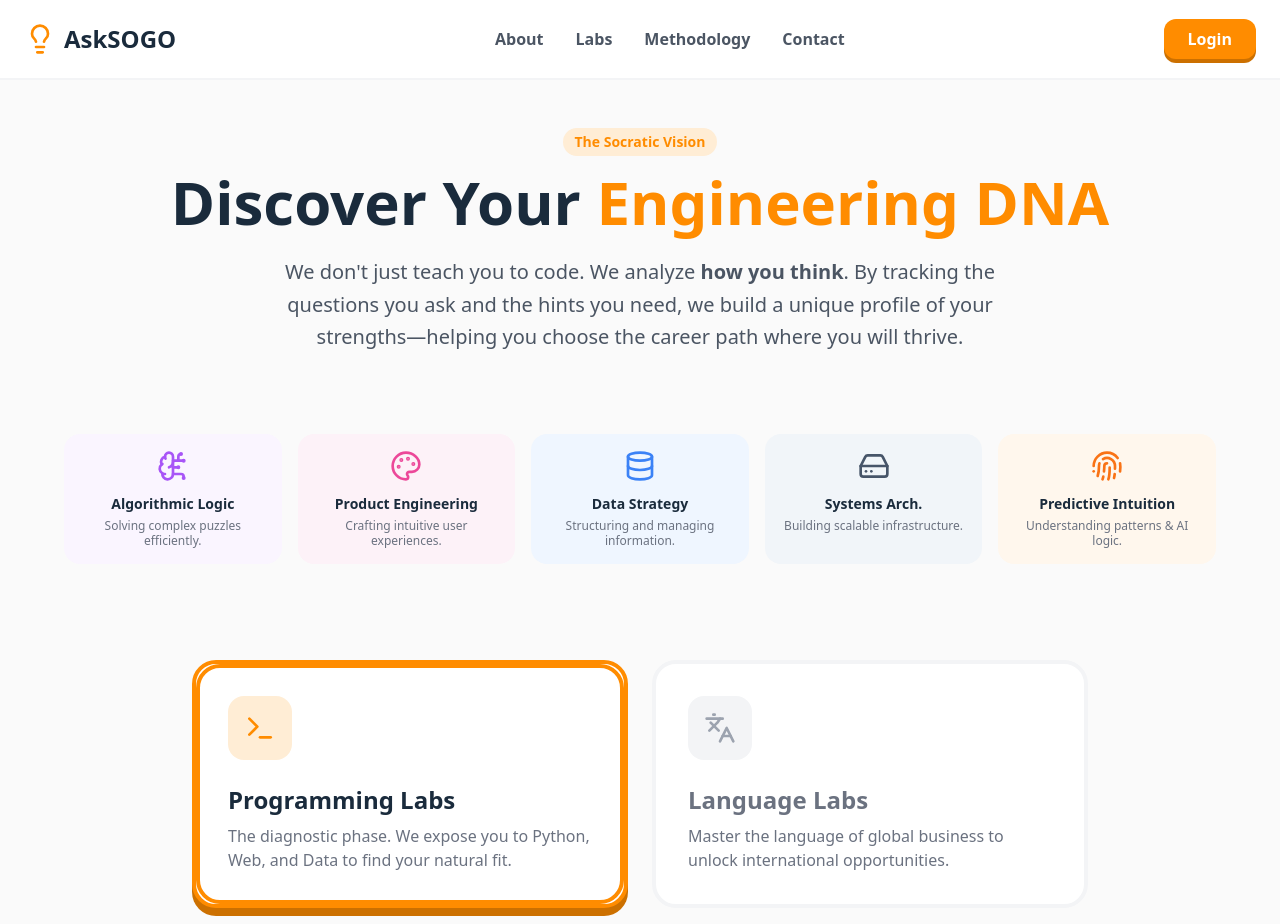
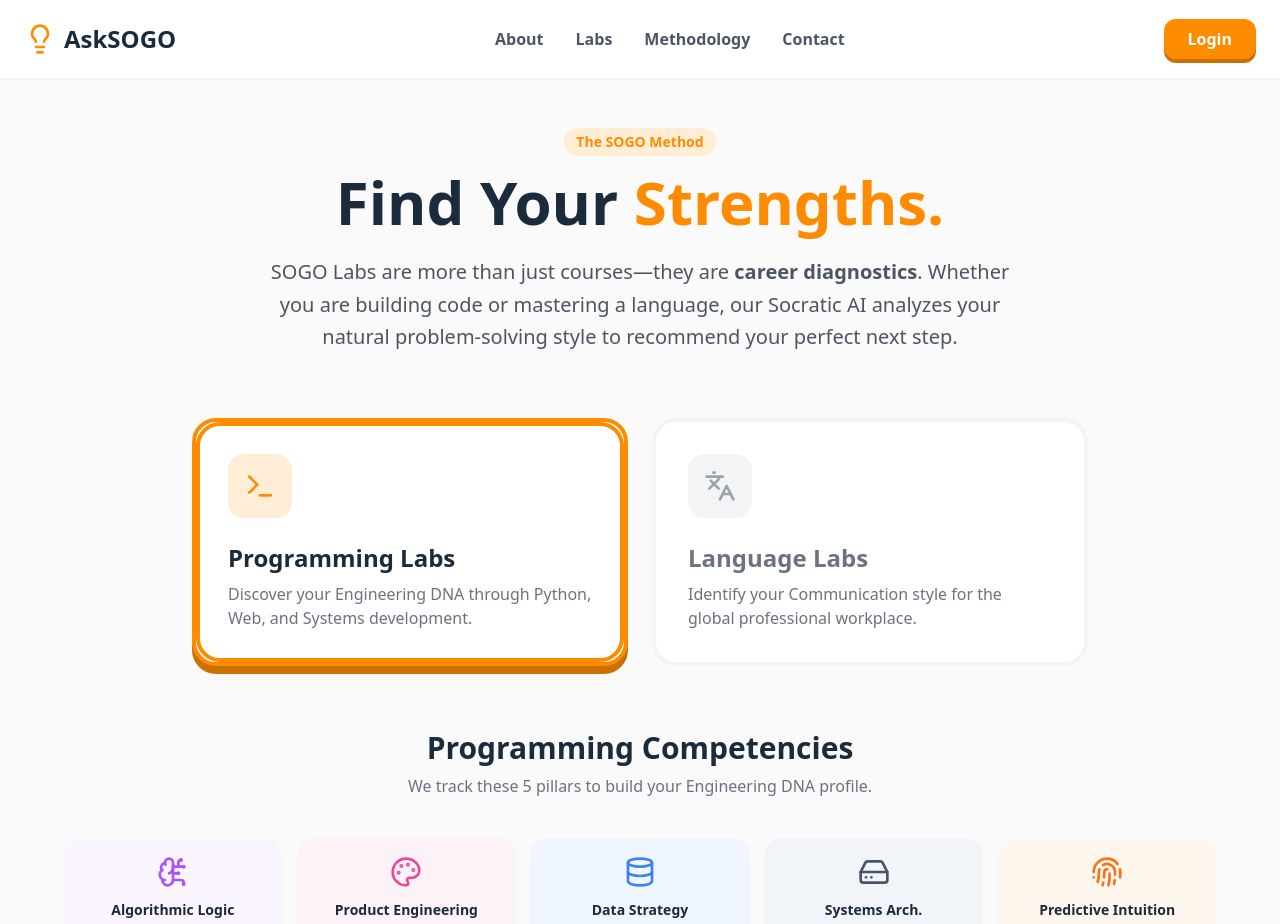
Before and after one commit to prabhu-ramachandran/asksogo-labs, a React (Vite) app in the folder frontend/: page /labs in a window 1280 px wide. Shown: the top 924 px of the page. Built offline with nearby package versions, Linux system fonts and the light colour scheme; no server answers.

Commit message:
feat: contextualize diagnostic pillars by lab type

```diff
--- a/frontend/src/components/LabsPage.tsx
+++ b/frontend/src/components/LabsPage.tsx
@@ -20,7 +20,10 @@ import {
   Radar,
   BrainCircuit,
   Palette,
-  HardDrive
+  HardDrive,
+  UserCheck,
+  Zap,
+  Sparkles
 } from 'lucide-react';
 
 export default function LabsPage() {
@@ -30,65 +33,26 @@ export default function LabsPage() {
     <div className="min-h-screen bg-[#FAFAFA] font-sans pt-12 pb-24">
       <div className="max-w-7xl mx-auto px-6">
 
-        {/* Header Section */}
+        {/* Header Section: Universal Vision */}
         <motion.div
           initial={{ opacity: 0, y: 20 }}
           animate={{ opacity: 1, y: 0 }}
-          className="text-center mb-20"
+          className="text-center mb-16"
         >
           <span className="inline-block py-1 px-3 rounded-full bg-orange-100 text-[#FF8C00] font-bold text-sm mb-4">
-            The Socratic Vision
+            The SOGO Method
           </span>
           <h1 className="text-5xl md:text-6xl font-extrabold text-[#1A2B3C] mb-6">
-            Discover Your <span className="text-[#FF8C00]">Engineering DNA</span>
+            Find Your <span className="text-[#FF8C00]">Strengths.</span>
           </h1>
           <p className="text-xl text-gray-600 max-w-3xl mx-auto leading-relaxed">
-            We don't just teach you to code. We analyze <strong>how you think</strong>.
-            By tracking the questions you ask and the hints you need, we build a unique profile of your strengths—helping you choose the career path where you will thrive.
+            SOGO Labs are more than just courses—they are <strong>career diagnostics</strong>.
+            Whether you are building code or mastering a language, our Socratic AI analyzes your natural problem-solving style to recommend your perfect next step.
           </p>
         </motion.div>
 
-        {/* The 5 Pillars Section (New) */}
-        <div className="grid md:grid-cols-5 gap-4 mb-24 max-w-6xl mx-auto">
-          <Pillar
-            icon={BrainCircuit}
-            color="text-purple-500"
-            bg="bg-purple-50"
-            title="Algorithmic Logic"
-            desc="Solving complex puzzles efficiently."
-          />
-          <Pillar
-            icon={Palette}
-            color="text-pink-500"
-            bg="bg-pink-50"
-            title="Product Engineering"
-            desc="Crafting intuitive user experiences."
-          />
-          <Pillar
-            icon={Database}
-            color="text-blue-500"
-            bg="bg-blue-50"
-            title="Data Strategy"
-            desc="Structuring and managing information."
-          />
-          <Pillar
-            icon={HardDrive}
-            color="text-slate-600"
-            bg="bg-slate-100"
-            title="Systems Arch."
-            desc="Building scalable infrastructure."
-          />
-          <Pillar
-            icon={Fingerprint}
-            color="text-orange-500"
-            bg="bg-orange-50"
-            title="Predictive Intuition"
-            desc="Understanding patterns & AI logic."
-          />
-        </div>
-
         {/* Lab Collections Selector */}
-        <div className="grid md:grid-cols-2 gap-6 max-w-4xl mx-auto mb-24">
+        <div className="grid md:grid-cols-2 gap-6 max-w-4xl mx-auto mb-16">
           <button
             onClick={() => setActiveTab('programming')}
             className={`relative p-8 rounded-3xl border-4 text-left transition-all group overflow-hidden ${
@@ -106,7 +70,7 @@ export default function LabsPage() {
               Programming Labs
             </h3>
             <p className="text-gray-500">
-              The diagnostic phase. We expose you to Python, Web, and Data to find your natural fit.
+              Discover your Engineering DNA through Python, Web, and Systems development.
             </p>
             {activeTab === 'programming' && (
               <motion.div layoutId="active-ring" className="absolute inset-0 border-4 border-[#FF8C00] rounded-3xl pointer-events-none" />
@@ -117,7 +81,7 @@ export default function LabsPage() {
             onClick={() => setActiveTab('language')}
             className={`relative p-8 rounded-3xl border-4 text-left transition-all group overflow-hidden ${
               activeTab === 'language'
-                ? 'bg-white border-[#FF8C00] shadow-[0_8px_0_0_#CC7000]'
+                ? 'bg-white border-blue-500 shadow-[0_8px_0_0_#2563EB]'
                 : 'bg-white border-gray-100 hover:border-gray-200'
             }`}
           >
@@ -130,7 +94,7 @@ export default function LabsPage() {
               Language Labs
             </h3>
             <p className="text-gray-500">
-              Master the language of global business to unlock international opportunities.
+              Identify your Communication style for the global professional workplace.
             </p>
             {activeTab === 'language' && (
               <motion.div layoutId="active-ring" className="absolute inset-0 border-4 border-blue-500 rounded-3xl pointer-events-none" />
@@ -148,12 +112,49 @@ export default function LabsPage() {
               exit={{ opacity: 0, y: -20 }}
               transition={{ duration: 0.3 }}
             >
-              <div className="text-center mb-16">
-                <h2 className="text-3xl font-extrabold text-[#1A2B3C]">The Diagnostic Roadmap</h2>
-                <div className="h-1 w-24 bg-[#FF8C00] mx-auto mt-4 rounded-full"></div>
-                <p className="mt-4 text-gray-500 max-w-2xl mx-auto">
-                  You are not just learning syntax. You are exploring 4 distinct careers. By Level 4, you will know which one calls to you.
-                </p>
+              {/* Programming Specific Vision: 5 Pillars */}
+              <div className="mb-16">
+                <div className="text-center mb-10">
+                  <h2 className="text-3xl font-extrabold text-[#1A2B3C]">Programming Competencies</h2>
+                  <p className="text-gray-500 mt-2">We track these 5 pillars to build your Engineering DNA profile.</p>
+                </div>
+                <div className="grid md:grid-cols-5 gap-4 max-w-6xl mx-auto">
+                  <Pillar
+                    icon={BrainCircuit}
+                    color="text-purple-500"
+                    bg="bg-purple-50"
+                    title="Algorithmic Logic"
+                    desc="Solving complex puzzles efficiently."
+                  />
+                  <Pillar
+                    icon={Palette}
+                    color="text-pink-500"
+                    bg="bg-pink-50"
+                    title="Product Engineering"
+                    desc="Crafting intuitive user experiences."
+                  />
+                  <Pillar
+                    icon={Database}
+                    color="text-blue-500"
+                    bg="bg-blue-50"
+                    title="Data Strategy"
+                    desc="Structuring and managing information."
+                  />
+                  <Pillar
+                    icon={HardDrive}
+                    color="text-slate-600"
+                    bg="bg-slate-100"
+                    title="Systems Arch."
+                    desc="Building scalable infrastructure."
+                  />
+                  <Pillar
+                    icon={Fingerprint}
+                    color="text-orange-500"
+                    bg="bg-orange-50"
+                    title="Predictive Intuition"
+                    desc="Foundations of automated reasoning."
+                  />
+                </div>
               </div>
 
               {/* Programming Roadmap */}
@@ -229,19 +230,58 @@ export default function LabsPage() {
               animate={{ opacity: 1, y: 0 }}
               exit={{ opacity: 0, y: -20 }}
               transition={{ duration: 0.3 }}
-              className="text-center py-20"
             >
-              <div className="max-w-2xl mx-auto bg-white rounded-3xl p-12 border-4 border-gray-200">
-                <div className="w-24 h-24 bg-blue-100 rounded-full flex items-center justify-center mx-auto mb-6">
-                  <BookOpen size={48} className="text-blue-500" />
+              {/* Language Specific Vision: Placeholder Pillars */}
+              <div className="mb-16">
+                <div className="text-center mb-10">
+                  <h2 className="text-3xl font-extrabold text-[#1A2B3C]">Communication Competencies</h2>
+                  <p className="text-gray-500 mt-2">Identifying your professional voice in the global workplace.</p>
                 </div>
-                <h2 className="text-3xl font-bold text-[#1A2B3C] mb-4">English Lab Coming Soon</h2>
-                <p className="text-xl text-gray-500 mb-8">
-                  We are building an immersive experience to help you master Business English through real-world scenarios.
-                </p>
-                <button disabled className="px-8 py-3 bg-gray-100 text-gray-400 font-bold rounded-xl cursor-not-allowed">
-                  Join Waitlist
-                </button>
+                <div className="grid md:grid-cols-4 gap-4 max-w-5xl mx-auto">
+                  <Pillar
+                    icon={BookOpen}
+                    color="text-blue-500"
+                    bg="bg-blue-50"
+                    title="Grammar Mastery"
+                    desc="Structural precision in writing."
+                  />
+                  <Pillar
+                    icon={Zap}
+                    color="text-yellow-500"
+                    bg="bg-yellow-50"
+                    title="Contextual Vocab"
+                    desc="Choosing the right words for the right room."
+                  />
+                  <Pillar
+                    icon={UserCheck}
+                    color="text-green-500"
+                    bg="bg-green-50"
+                    title="Professional Tone"
+                    desc="Conveying confidence and respect."
+                  />
+                  <Pillar
+                    icon={Sparkles}
+                    color="text-purple-500"
+                    bg="bg-purple-50"
+                    title="Narrative Flow"
+                    desc="Connecting ideas into compelling stories."
+                  />
+                </div>
+              </div>
+
+              <div className="text-center py-10">
+                <div className="max-w-2xl mx-auto bg-white rounded-3xl p-12 border-4 border-gray-200">
+                  <div className="w-24 h-24 bg-blue-100 rounded-full flex items-center justify-center mx-auto mb-6">
+                    <BookOpen size={48} className="text-blue-500" />
+                  </div>
+                  <h2 className="text-3xl font-bold text-[#1A2B3C] mb-4">English Lab Coming Soon</h2>
+                  <p className="text-xl text-gray-500 mb-8">
+                    We are building an immersive experience to help you master Business English through real-world scenarios.
+                  </p>
+                  <button disabled className="px-8 py-3 bg-gray-100 text-gray-400 font-bold rounded-xl cursor-not-allowed">
+                    Join Waitlist
+                  </button>
+                </div>
               </div>
             </motion.div>
           )}
@@ -254,7 +294,7 @@ export default function LabsPage() {
 
 function Pillar({ icon: Icon, title, desc, color, bg }: any) {
   return (
-    <div className={`p-4 rounded-2xl ${bg} text-center`}>
+    <div className={`p-4 rounded-2xl ${bg} text-center transition-all hover:scale-105 border-2 border-transparent hover:border-white shadow-sm`}>
       <div className="flex justify-center mb-3">
         <Icon size={32} className={color} />
       </div>
```
